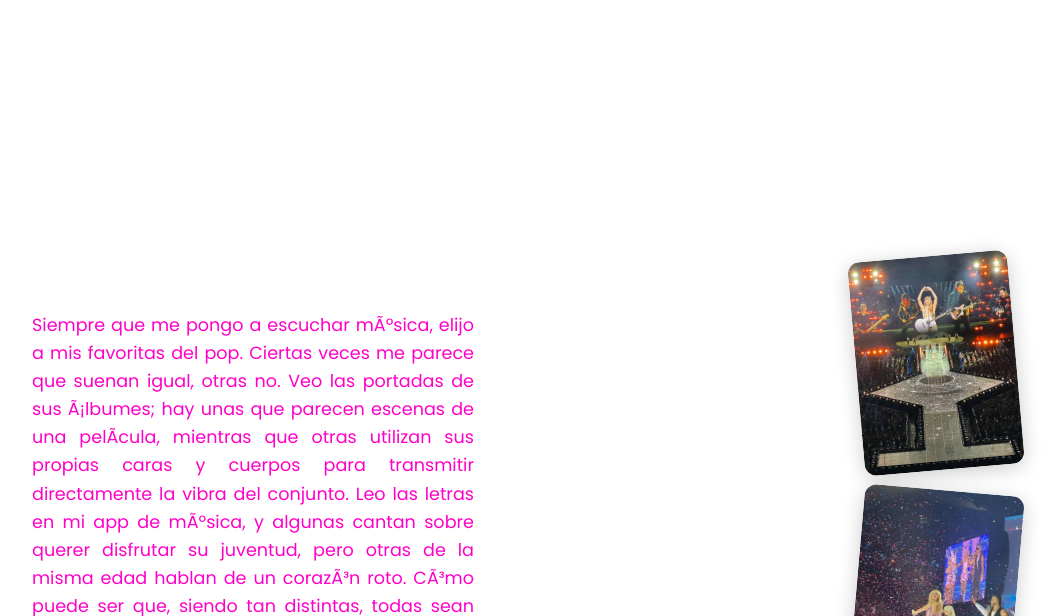
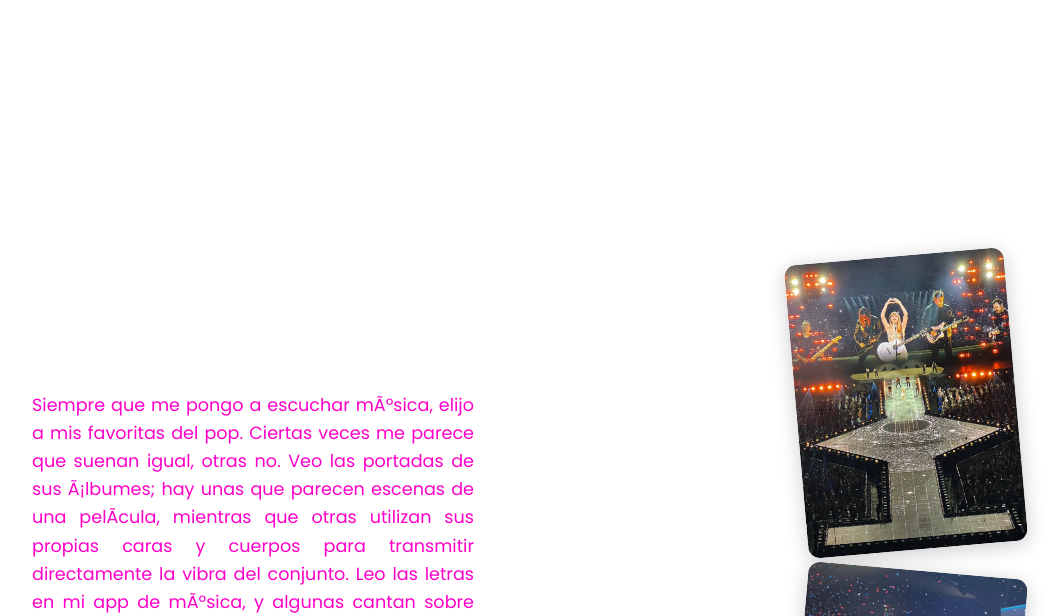
Before and after one commit to agustinavillavicencio/Proyecto-semestral, a plain HTML site: page docs/index.html in a window 1280 px wide. Shown: the part 684-1300 px from the top of the page, without its empty margins (116-1180 px from the left). Drawn offline with nearby package versions, Linux system fonts and the light colour scheme; a script that the page names is missing.

Commit message:
Update estilo.css

```diff
--- a/docs/estilo.css
+++ b/docs/estilo.css
@@ -609,7 +609,7 @@ body {
 
 /* Imágenes dentro del collage */
 .img-collage {
-  width: 160px;
+  width: 220px;
   height: auto;
   object-fit: cover;
   transition: transform 0.3s ease;
```
